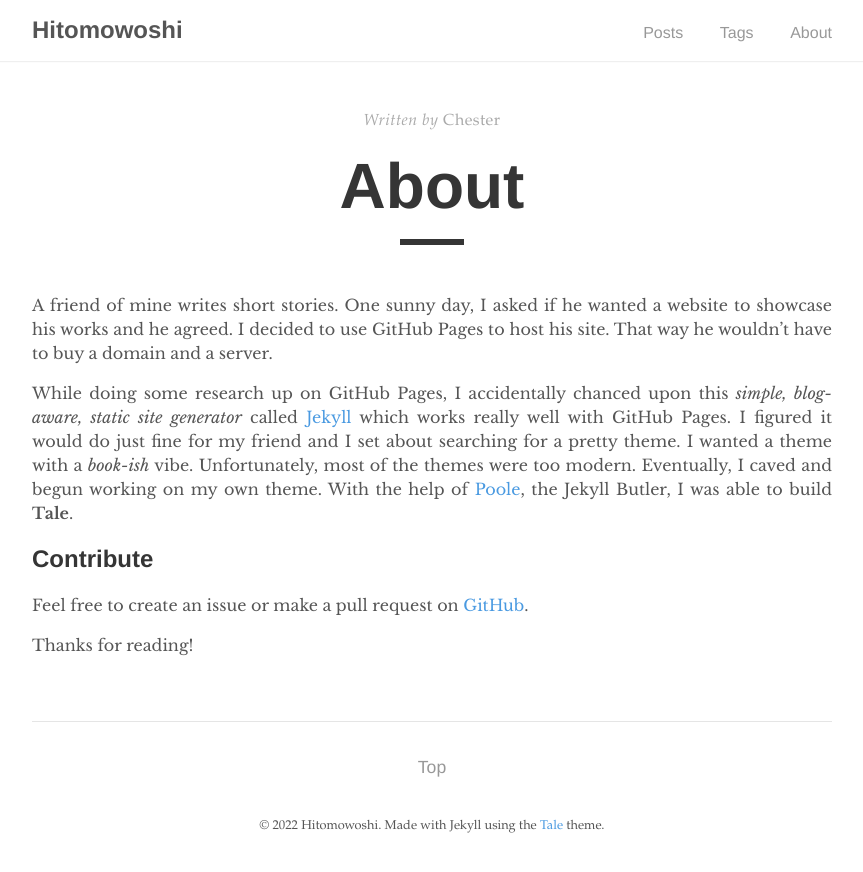
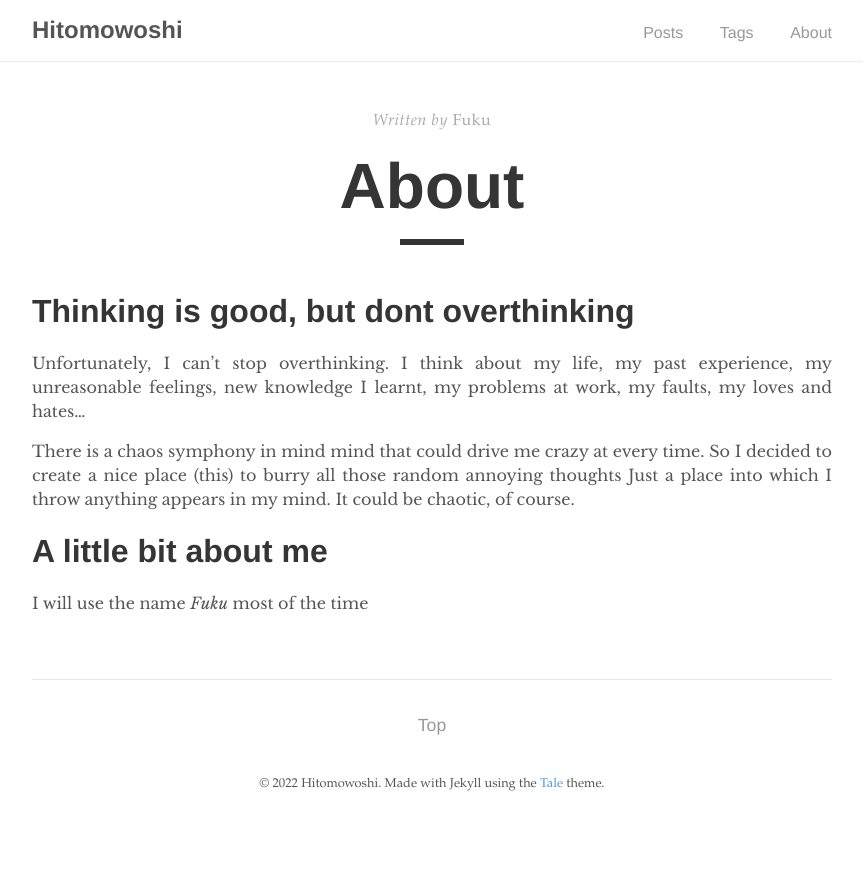
Before and after one commit to hitomowoshi/hitomowoshi.github.io, a Jekyll site: the page built from _pages/about.md, in a window 1280 px wide. Shown: the top 872 px of the page, without its empty margins (208-1071 px from the left). Built offline with Jekyll 4.4.1, drawn with Linux system fonts in a browser that asks for light colours.

Commit message:
update about page

```diff
--- a/Gemfile
+++ b/Gemfile
@@ -1,5 +1,10 @@
 # frozen_string_literal: true
+source "https://rubygems.org"
 
 gem "jekyll-seo-tag", "~> 2.5"
 gem "jekyll-paginate", "~> 1.1"
 gem "jekyll-feed", "~> 0.10"
+
+group :jekyll_plugins do
+    gem 'octopress-quote-tag'
+end
--- a/_pages/about.md
+++ b/_pages/about.md
@@ -1,15 +1,20 @@
 ---
 layout: post
 title: "About"
-author: "Chester"
+author: "Fuku"
 permalink: /about/
 ---
 
-A friend of mine writes short stories. One sunny day, I asked if he wanted a website to showcase his works and he agreed. I decided to use GitHub Pages to host his site. That way he wouldn't have to buy a domain and a server.
+# Thinking is good, but dont overthinking
 
-While doing some research up on GitHub Pages, I accidentally chanced upon this _simple, blog-aware, static site generator_ called [Jekyll](https://jekyllrb.com/) which works really well with GitHub Pages. I figured it would do just fine for my friend and I set about searching for a pretty theme. I wanted a theme with a _book-ish_ vibe. Unfortunately, most of the themes were too modern. Eventually, I caved and begun working on my own theme. With the help of [Poole](https://github.com/poole/poole), the Jekyll Butler, I was able to build **Tale**.
+Unfortunately, I can't stop overthinking.
+I think about my life, my past experience, my unreasonable feelings, new knowledge I learnt, my problems at work, my faults, my loves and hates...
 
-## Contribute
-Feel free to create an issue or make a pull request on [GitHub](https://github.com/chesterhow/tale).
+There is a chaos symphony in mind mind that could drive me crazy at every time.
+So I decided to create a nice place (this) to burry all those random annoying thoughts
+Just a place into which I throw anything appears in my mind.
+It could be chaotic, of course.
 
-Thanks for reading!
+# A little bit about me
+
+I will use the name *Fuku* most of the time
```
Also changed, not shown: _posts/2022-10-20-reading-notes.md (added, +10 -0 lines), Gemfile.lock, 15 other files.
